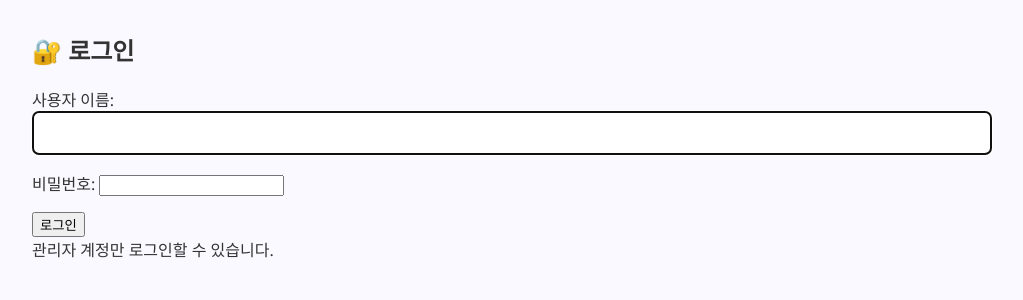
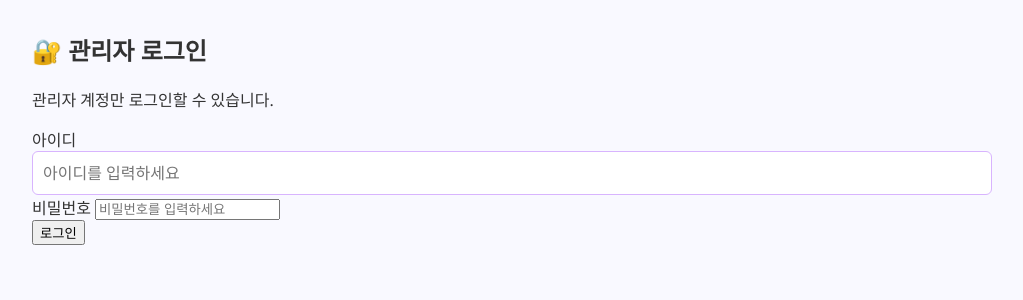
Before and after one commit to st43-hub/SV-FAQ, a Django app: page /accounts/login/ in a window 1280 px wide. Shown: the part 171-471 px from the top of the page, without its empty margins (128-1151 px from the left). Run offline with Django 5.2, Linux system fonts and the light colour scheme; some libraries are stand-ins or nearby versions.

Commit message:
fix : login display, login.html

```diff
--- a/templates/registration/login.html
+++ b/templates/registration/login.html
@@ -1,19 +1,47 @@
 {% extends 'base.html' %}
 
 {% block content %}
-<div class="max-w-md mx-auto mt-10 p-6 bg-white rounded-xl shadow-md space-y-6">
-  <h2 class="text-2xl font-bold text-center text-purple-700">🔐 로그인</h2>
+<div class="min-h-screen flex items-center justify-center bg-gray-50 py-12 px-4 sm:px-6 lg:px-8">
+  <div class="max-w-md w-full space-y-8 p-10 bg-white rounded-2xl shadow-xl">
+    <div>
+      <h2 class="mt-6 text-center text-3xl font-extrabold text-purple-700">🔐 관리자 로그인</h2>
+      <p class="mt-2 text-center text-sm text-gray-600">
+        관리자 계정만 로그인할 수 있습니다.
+      </p>
+    </div>
 
-  <form method="post" class="space-y-4">
-    {% csrf_token %}
-    {{ form.as_p }}
-    <button type="submit" class="w-full py-2 bg-purple-600 hover:bg-purple-700 text-white rounded-lg font-semibold">
-      로그인
-    </button>
-  </form>
+    {# 로그인 실패 시 에러 메시지 표시 #}
+    {% if form.errors %}
+      <div class="bg-red-100 border border-red-400 text-red-700 px-4 py-3 rounded relative" role="alert">
+        <strong class="font-bold">로그인 실패!</strong>
+        <span class="block sm:inline">아이디 또는 비밀번호를 다시 확인해 주세요.</span>
+      </div>
+    {% endif %}
 
-  <div class="text-center text-sm text-gray-500">
-    관리자 계정만 로그인할 수 있습니다.
+    <form method="post" class="mt-8 space-y-6">
+      {% csrf_token %}
+      <div class="rounded-md shadow-sm -space-y-px">
+        <div class="mb-4">
+          <label for="id_username" class="block text-sm font-medium text-gray-700">아이디</label>
+          <input id="id_username" name="username" type="text" autocomplete="username" required
+            class="appearance-none rounded-lg relative block w-full px-3 py-2 border border-gray-300 placeholder-gray-400 focus:outline-none focus:ring-purple-500 focus:border-purple-500 focus:z-10 sm:text-sm"
+            placeholder="아이디를 입력하세요">
+        </div>
+        <div>
+          <label for="id_password" class="block text-sm font-medium text-gray-700">비밀번호</label>
+          <input id="id_password" name="password" type="password" autocomplete="current-password" required
+            class="appearance-none rounded-lg relative block w-full px-3 py-2 border border-gray-300 placeholder-gray-400 focus:outline-none focus:ring-purple-500 focus:border-purple-500 focus:z-10 sm:text-sm"
+            placeholder="비밀번호를 입력하세요">
+        </div>
+      </div>
+
+      <div>
+        <button type="submit"
+          class="group relative w-full flex justify-center py-2 px-4 border border-transparent text-sm font-medium rounded-lg text-white bg-purple-600 hover:bg-purple-700 focus:outline-none focus:ring-2 focus:ring-offset-2 focus:ring-purple-500 transition duration-150 ease-in-out">
+          로그인
+        </button>
+      </div>
+    </form>
   </div>
 </div>
 {% endblock %}
```
